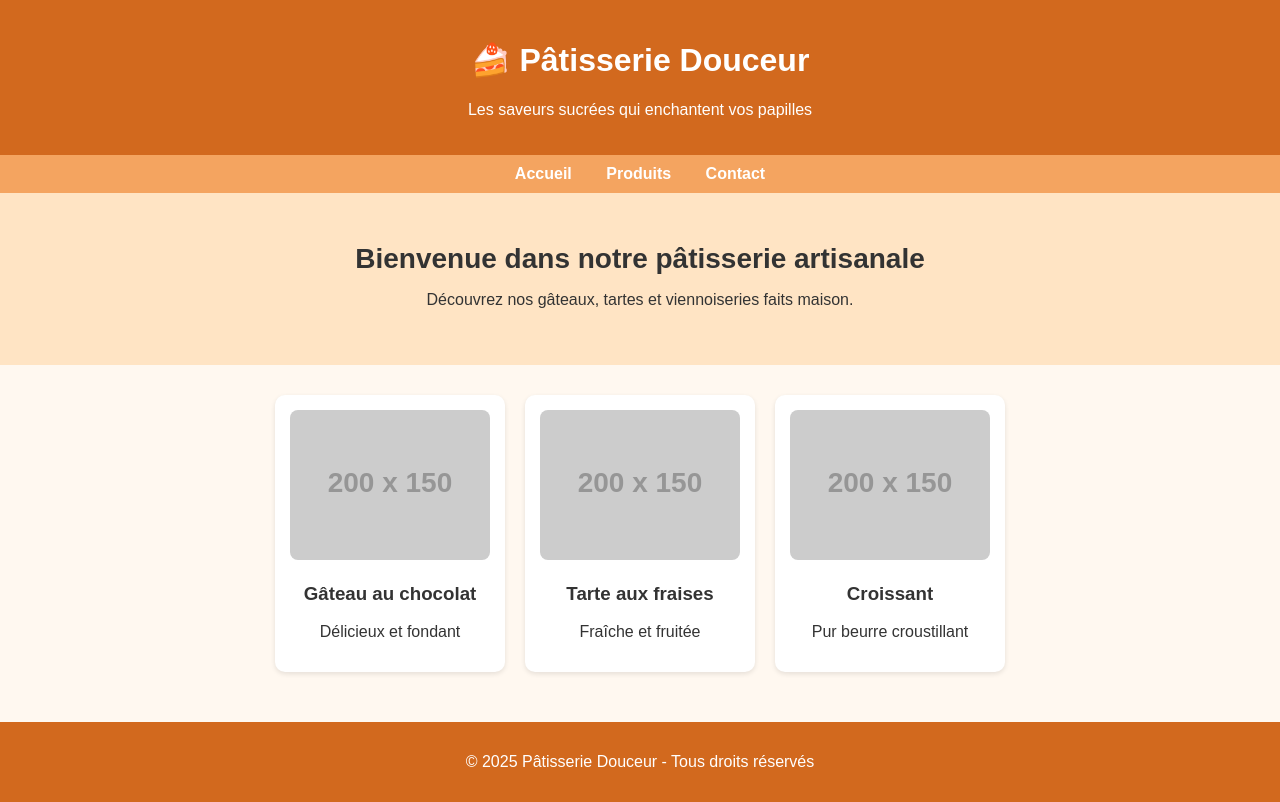
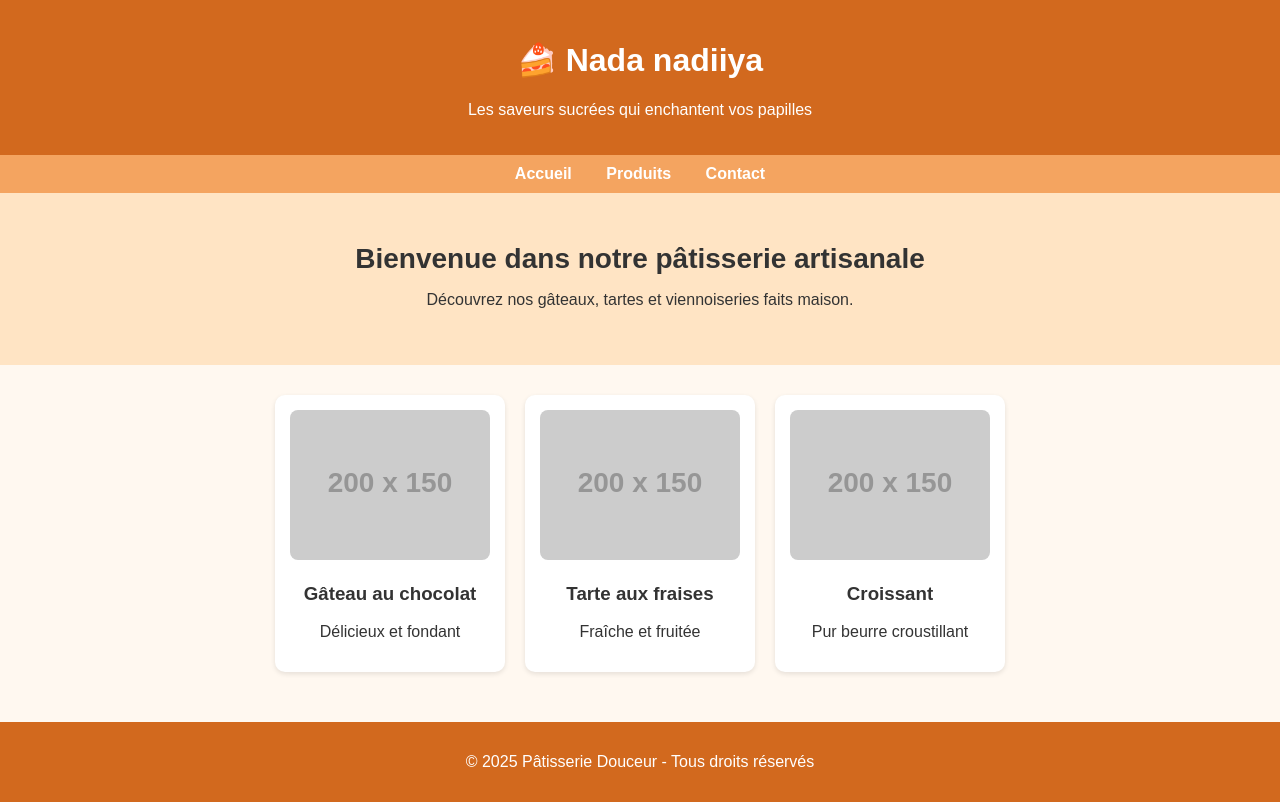
Before and after one commit to nada147/test2, a plain HTML site: page index.html in a window 1280 px wide. Drawn offline with Linux system fonts and the light colour scheme; placeholder pictures from the web are drawn by us.

Commit message:
modification du titre

```diff
--- a/index.html
+++ b/index.html
@@ -68,7 +68,7 @@
 <body>
 
   <header>
-    <h1>🍰 Pâtisserie Douceur</h1>
+    <h1>🍰 Nada nadiiya</h1>
     <p>Les saveurs sucrées qui enchantent vos papilles</p>
   </header>
 
```
